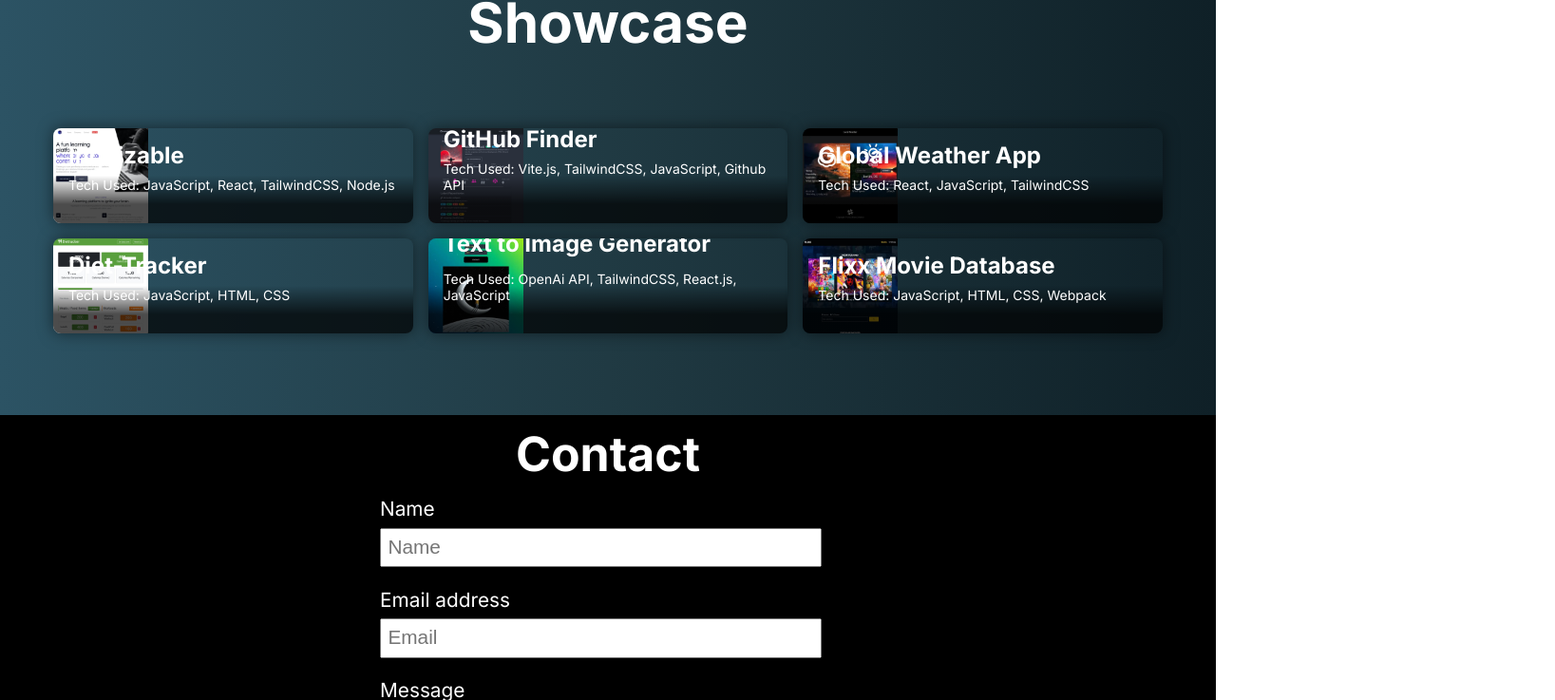
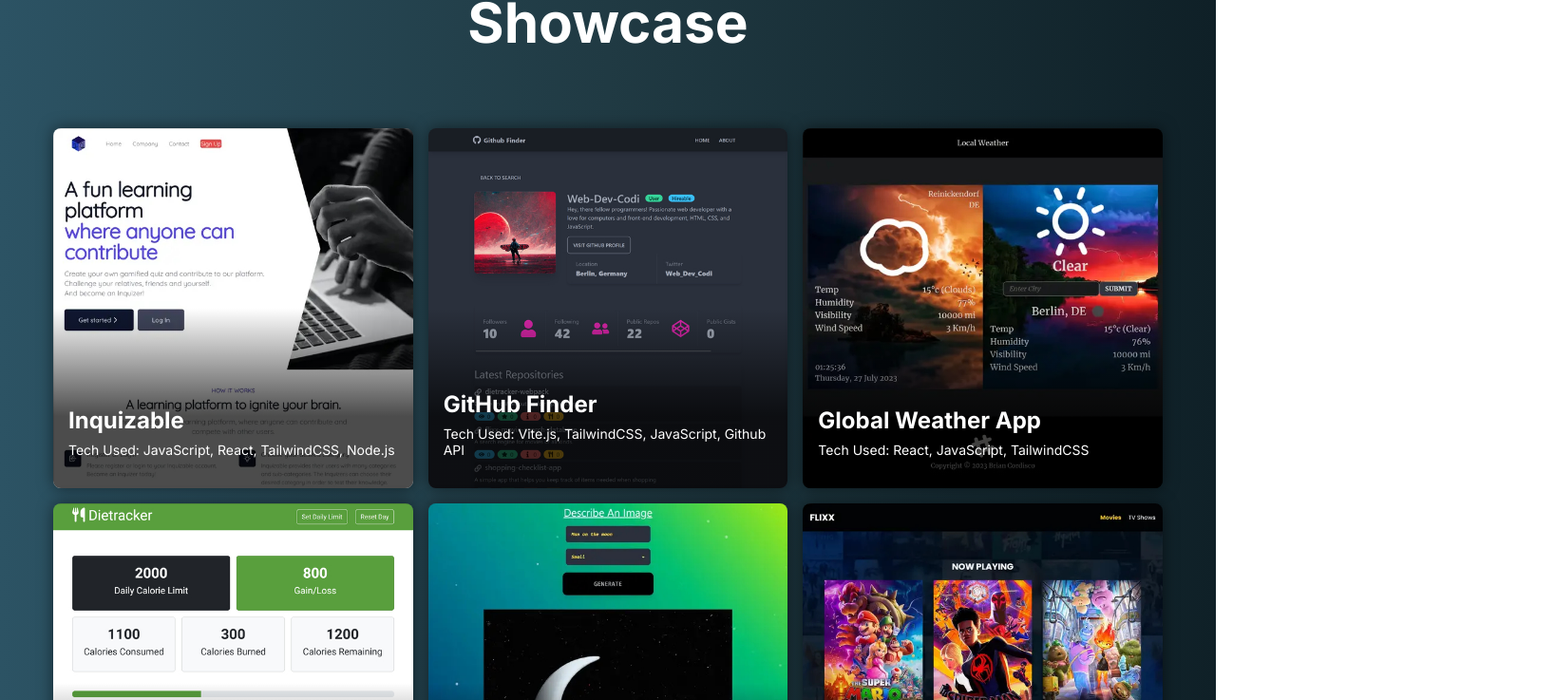
Before and after one commit to Web-Dev-Codi/portfolio-built-in-next.js, a Next.js app: page / in a window 1280 px wide. Shown: the part 1451-2188 px from the top of the page at 95% size, 1637 px wide, since content can reach past the window. Built offline with nearby package versions, Linux system fonts and the light colour scheme; a web font is replaced by a local one.

Commit message:
Fixed showcase images and mobile overflow of nav

```diff
--- a/app/components/Hero.jsx
+++ b/app/components/Hero.jsx
@@ -6,6 +6,7 @@
 
 const imageStyle = {
   height: '100%',
+  width: '100%'
 }
 export default function Hero() {
   return (
@@ -14,7 +15,7 @@
             <div className="hero_wrapper">
                  <div className="hero_left">
                     <h1>
-                        "Crafting the Web, One Pixel at a Time"
+                        "Crafting the Web, <br></br> One Pixel at a Time"
                     </h1>
                     <p className="hero_text">
                         "Bringing your vision to life with passion and precision! Let's collaborate to create dynamic, innovative web solutions that are as unique as they are impressive."
--- a/app/components/Nav.jsx
+++ b/app/components/Nav.jsx
@@ -1,3 +1,5 @@
+import Link from "next/link"
+
 export default function Nav() {
   return (
     <div>
@@ -8,7 +10,7 @@
             </div>
             <div className="nav_right">
                 <div className="nav_buttons">
-                    <a href="../../public/images/cv.pdf" className="about_button">
+                    <a href="../../public/images/cv.pdf" className="about_button" target="_blank" rel="noopener norefferrer" download>
                        Resume
                     </a>
                 </div>
--- a/app/components/Showcase.jsx
+++ b/app/components/Showcase.jsx
@@ -10,6 +10,7 @@
 
 const showcaseStyle = {
   maxInlineSize: '100%',
+  maxHeight: '100%',
   blockSize: 'auto',
   objectFit: 'contain',
   transition: 'transform 3s ease',
@@ -32,7 +33,7 @@
             </div>
             <section className="content-wrapper" id="showcase">
                 <div className="showcase-card" id="showcase-card">
-                    <Image alt="Inquizable" loading="lazy" width={100} height={100} src={Inquiz} decoding="sync" className="showcase-card__image" style={showcaseStyle}/>
+                    <Image alt="Inquizable" loading="lazy" src={Inquiz} decoding="sync" className="showcase-card__image" style={showcaseStyle}/>
                     <div className="showcase-card__text-wrapper" id="text-wrapper">
                         <h2 className="showcase-card__title">Inquizable</h2>
                         <div className="showcase-card__tech_stack">Tech Used: JavaScript, React, TailwindCSS, Node.js</div>
@@ -47,7 +48,7 @@
                     </div>
                 </div>
                 <div className="showcase-card" id="showcase-card">
-                    <Image alt="github finder" loading="lazy" width={100} height={100} src={Git} decoding="sync" className="showcase-card__image" style={showcaseStyle}/>
+                    <Image alt="github finder" loading="lazy" src={Git} decoding="sync" className="showcase-card__image" style={showcaseStyle}/>
                     <div className="showcase-card__text-wrapper" id="text-wrapper">
                         <h2 className="showcase-card__title">GitHub Finder</h2>
                         <div className="showcase-card__tech_stack">Tech Used: Vite.js, TailwindCSS, JavaScript, Github API
@@ -62,7 +63,7 @@
                     </div>
                 </div>
                 <div className="showcase-card" id="showcase-card">
-                    <Image alt="Global Weather" loading="lazy" width={100} height={100} src={Weather} decoding="sync" className="showcase-card__image" style={showcaseStyle}/>
+                    <Image alt="Global Weather" loading="lazy" src={Weather} decoding="sync" className="showcase-card__image" style={showcaseStyle}/>
                     <div className="showcase-card__text-wrapper" id="text-wrapper">
                         <h2 className="showcase-card__title">Global Weather App</h2>
                         <div className="showcase-card__tech_stack">Tech Used: React, JavaScript, TailwindCSS</div>
@@ -77,7 +78,7 @@
                     </div>
                 </div>
                 <div className="showcase-card" id="showcase-card">
-                    <Image alt="Diet-Tracker" loading="lazy" width={100} height={100} src={Diet} decoding="sync" className="showcase-card__image" style={showcaseStyle}/>
+                    <Image alt="Diet-Tracker" loading="lazy" src={Diet} decoding="sync" className="showcase-card__image" style={showcaseStyle}/>
                     <div className="showcase-card__text-wrapper" id="text-wrapper">
                         <h2 className="showcase-card__title">Diet-Tracker</h2>
                         <div className="showcase-card__tech_stack">Tech Used: JavaScript, HTML, CSS</div>
@@ -93,7 +94,7 @@
                     </div>
                 </div>
                 <div className="showcase-card" id="showcase-card">
-                    <Image alt="text to image" loading="lazy" width={100} height={100} src={Ai} decoding="sync" className="showcase-card__image" style={showcaseStyle}/>
+                    <Image alt="text to image" loading="lazy" src={Ai} decoding="sync" className="showcase-card__image" style={showcaseStyle}/>
                     <div className="showcase-card__text-wrapper" id="text-wrapper">
                         <h2 className="showcase-card__title">Text to Image Generator</h2>
                         <div className="showcase-card__tech_stack">
@@ -108,7 +109,7 @@
                     </div>
                 </div>
                 <div className="showcase-card" id="showcase-card">
-                    <Image alt="Flixx Movie Database" loading="lazy" width={100} height={100} src={Flixx} decoding="sync" className="showcase-card__image" style={showcaseStyle}/>
+                    <Image alt="Flixx Movie Database" loading="lazy" src={Flixx} decoding="sync" className="showcase-card__image" style={showcaseStyle}/>
                     <div className="showcase-card__text-wrapper" id="text-wrapper">
                         <h2 className="showcase-card__title">Flixx Movie Database</h2>
                         <div className="showcase-card__tech_stack">Tech Used: JavaScript, HTML, CSS, Webpack</div>
--- a/app/globals.css
+++ b/app/globals.css
@@ -218,7 +218,7 @@
 .hero_image {
 	display: grid;
 	place-content: center;
-	/* width: 100%; */
+	width: 100%;
 	height: 100%;
 	clip-path: circle(27.1% at 50% 52%);
 }
@@ -713,7 +713,7 @@
 }
 .close-modal {
 	display: flex;
-	justify-content: end;
+	justify-content: flex-end;
 }
 
 .form-modal {
@@ -1021,10 +1021,10 @@
 }
 
 @media screen and (max-width: 720px) {
-	.wide_nav_container,
+	/*.wide_nav_container,
 	.nav_background {
 		position: fixed;
-	}
+	}*/
 
 	.hero_container {
 		padding-top: 100px;
```
